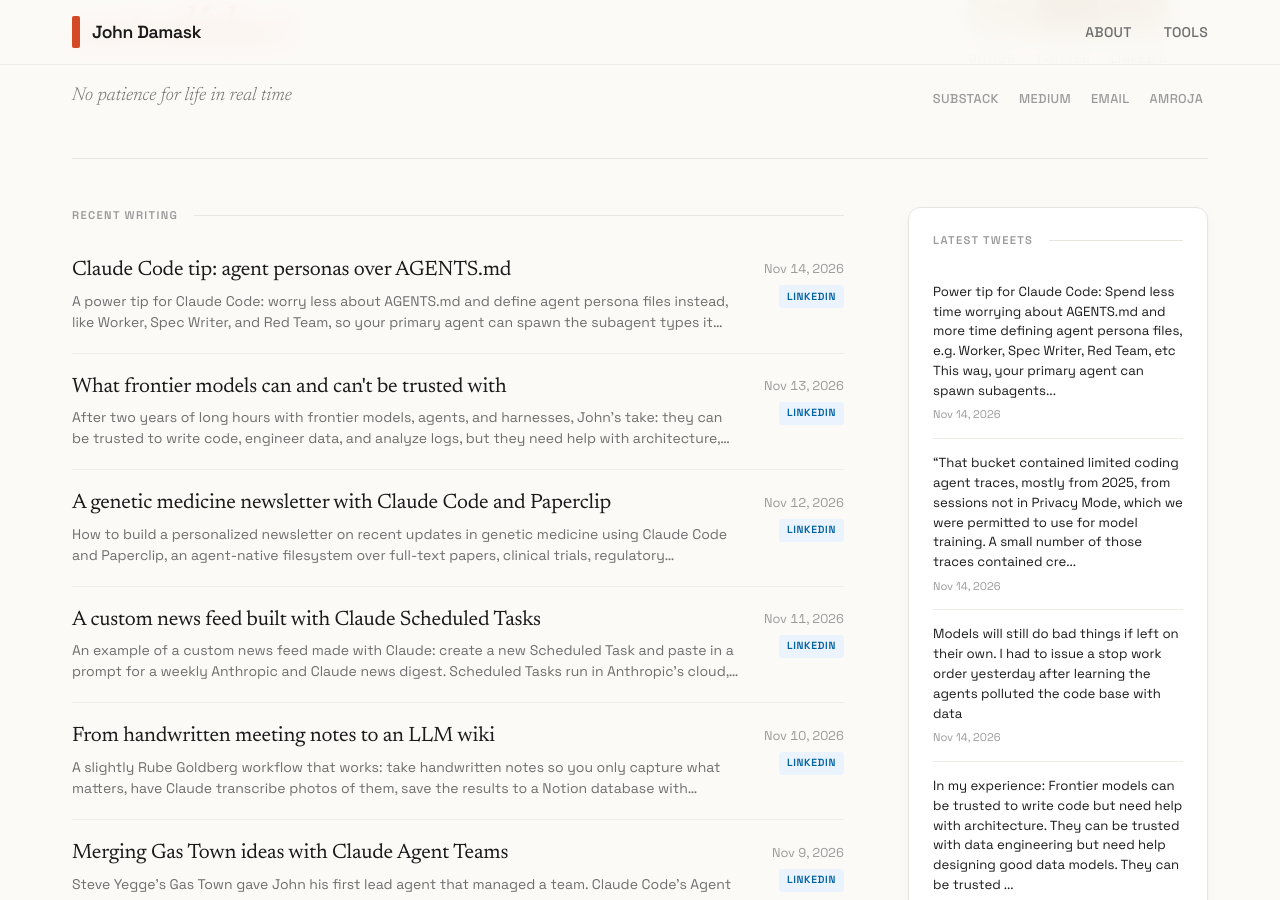
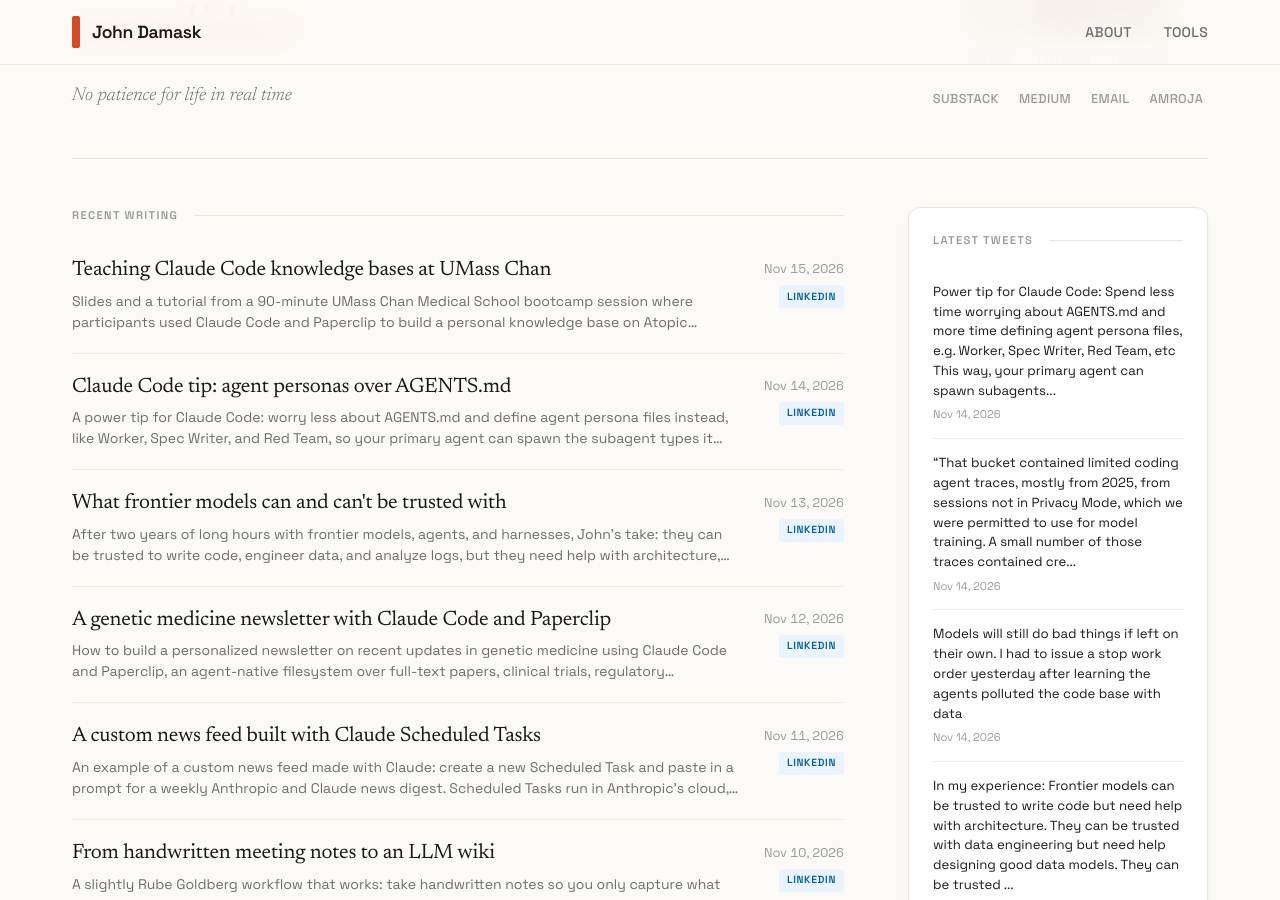
Before and after one commit to jbdamask/jbdamask.github.io, a Jekyll site: the page built from index.html, in a window 1280 px wide and 900 px high, scrolled down 336 px. Built offline with Jekyll 4.4.1, drawn with Linux system fonts in a browser that asks for light colours; the list of posts is cut into pages by our own code.

Commit message:
Add 1 recent LinkedIn post to external feed

```diff
--- a/_data/external-posts.yml
+++ b/_data/external-posts.yml
@@ -1,5 +1,12 @@
 # External posts from LinkedIn, Twitter, etc.
 # Add your posts here and they'll appear in the unified feed
+
+- title: "Teaching Claude Code knowledge bases at UMass Chan"
+  source: linkedin
+  url: https://www.linkedin.com/feed/update/urn:li:activity:7527906394096881664/
+  date: 2026-11-15
+  excerpt: "Slides and a tutorial from a 90-minute UMass Chan Medical School bootcamp session where participants used Claude Code and Paperclip to build a personal knowledge base on Atopic Dermatitis, add a research tracker for automated literature mining, and package the process as a reusable Claude Skill for any topic."
+  image: ""
 
 - title: "Claude Code tip: agent personas over AGENTS.md"
   source: linkedin
```
